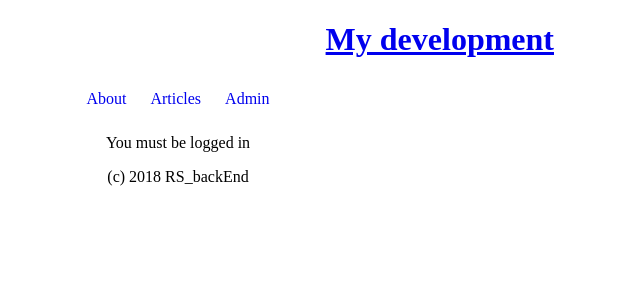
After one commit to MaCHIne-R/flask_project, a Flask app: page /admin/ in a window 1280 px wide. The commit adds this page. Shown: the top 300 px of the page, without its empty margins (462-1102 px from the left). Run offline with Flask 2, Linux system fonts and the light colour scheme.

Commit message:
initial commit

```diff
--- a/mdblog/app.py
+++ b/mdblog/app.py
@@ -4,9 +4,17 @@ from flask import render_template
 flask_app = Flask(__name__)
 
 @flask_app.route("/")
-def view():
+def welcome_page():
     return render_template("welcome_page.jinja")
 
 @flask_app.route("/about/")
-def view_about():
+def about_page():
     return render_template("about_page.jinja")
+
+@flask_app.route("/admin/")
+def admin_page():
+    return render_template("admin_page.jinja")
+
+@flask_app.route("/articles/")
+def article_page():
+    return render_template("articles_page.jinja")
--- a/mdblog/static/css/main.css
+++ b/mdblog/static/css/main.css
@@ -3,7 +3,7 @@ body {
 }
 
 header {
-    text-align: center;
+    text-align: right;
 }
 
 .nav {
@@ -26,3 +26,7 @@ header {
 footer {
     text-align: center;
 }
+
+.main{
+  text-align: center;
+}
--- /dev/null
+++ b/mdblog/templates/_main.jinja
@@ -0,0 +1,32 @@
+<!doctype html>
+<html lang="en">
+
+<head>
+    <title> {% block title %} {% endblock %} </title>
+    <link rel="stylesheet" type="text/css" href={{url_for("static", filename="css/main.css")}}>
+</head>
+
+<body>
+<header>
+    <h1> <a href="{{url_for ("welcome_page") }}">My development</a> </h1>
+</header>
+
+<nav>
+    <ul class=nav>
+      <li> <a href="{{url_for ("about_page") }}">About</a> </li>
+      <li> <a href="{{url_for ("admin_page") }}">Articles</a> </li>
+      <li> <a href="{{url_for ("article_page") }}">Admin</a> </li>
+    </ul>
+</nav>
+
+<main class="main">
+     {% block main %} {% endblock %}
+</main>
+
+<footer>
+    <p>
+        (c) 2018 RS_backEnd
+    </p>
+</footer>
+</body>
+</html>
--- /dev/null
+++ b/mdblog/templates/admin_page.jinja
@@ -0,0 +1,9 @@
+{% extends '_main.jinja' %}
+
+{% block title %} Admin {% endblock %}
+
+{% block main %}
+
+  You must be logged in
+
+ {% endblock %}
```
Also changed, not shown: mdblog/templates/about_page.jinja (+3 -30 lines), mdblog/templates/articles_page.jinja (added, +9 -0 lines), mdblog/templates/welcome_page.jinja (+11 -28 lines).
